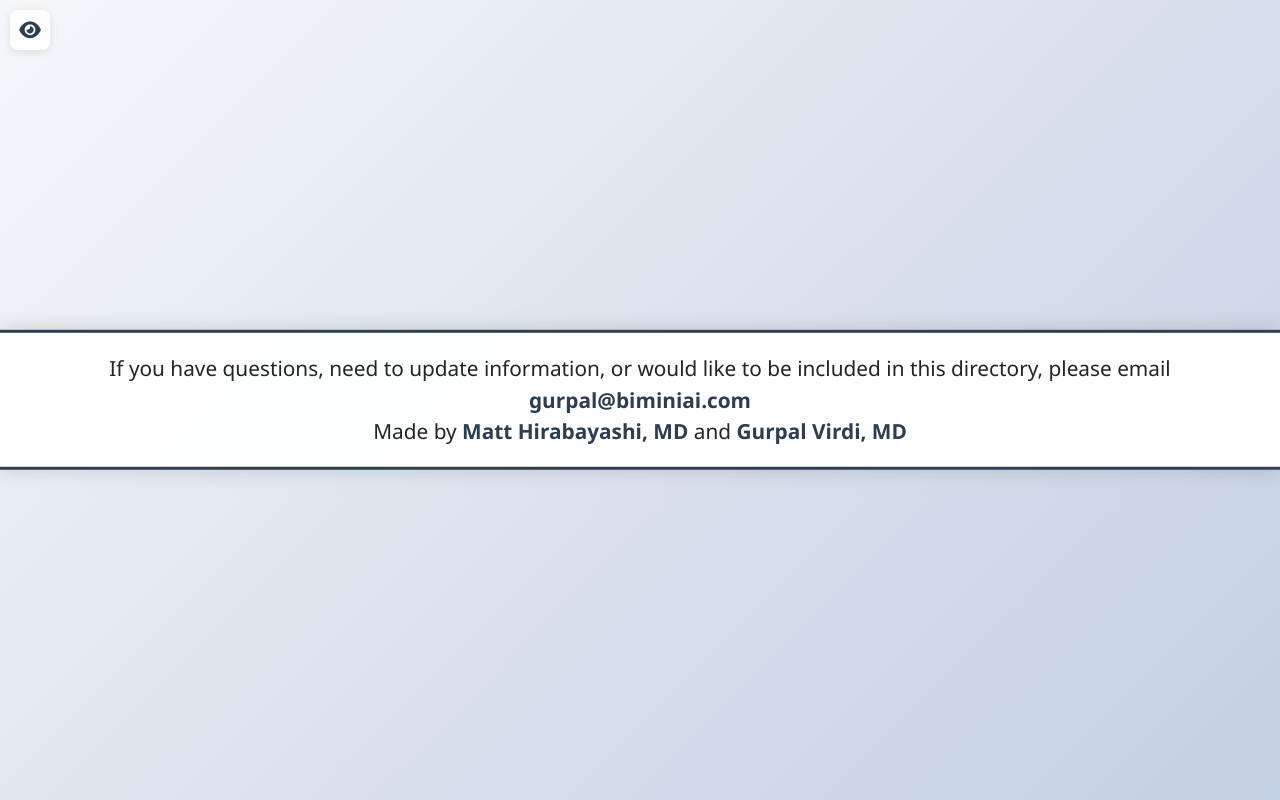
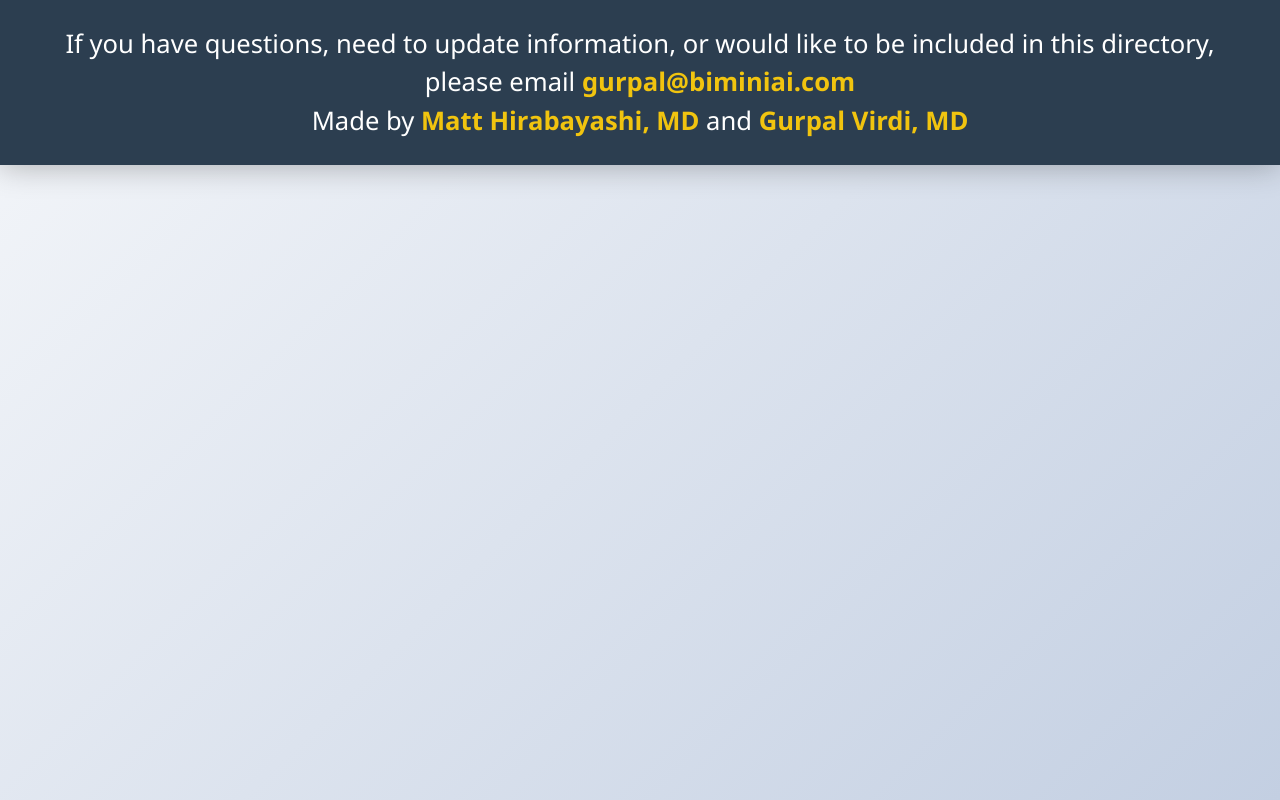
Before and after one commit to eyelabsai/refractivesurgeonfinder, a Flask app: template templates/world_map.html in a window 1280 px wide. Run offline with Flask 3, Linux system fonts and the light colour scheme; the template is opened without the code that fills it, so the values that code supplies are empty.

Commit message:
new commit

```diff
--- a/templates/world_map.html
+++ b/templates/world_map.html
@@ -18,6 +18,7 @@
             width: 100%;
             height: 100vh;
             position: relative;
+            padding-top: 150px;
         }
         .map-control {
             position: absolute;
@@ -80,30 +81,33 @@
         }
 
         .map-footer {
-            position: absolute;
-            bottom: 50%;
+            position: fixed;
+            top: 0;
             left: 0;
             right: 0;
-            background: rgba(255, 255, 255, 0.98);
-            padding: 20px;
+            background: #2c3e50;
+            padding: 25px;
             text-align: center;
-            z-index: 1001;
-            font-size: 1.3rem;
-            box-shadow: 0 0 20px rgba(0,0,0,0.15);
-            border-top: 3px solid #2c3e50;
-            border-bottom: 3px solid #2c3e50;
-            transform: translateY(50%);
+            z-index: 2000;
+            font-size: 1.6rem;
+            box-shadow: 0 0 30px rgba(0,0,0,0.3);
+            color: white;
+            width: 100%;
+        }
+
+        .map-footer p {
+            margin-bottom: 15px;
         }
 
         .map-footer a {
-            color: #2c3e50;
+            color: #f1c40f;
             font-weight: 700;
             text-decoration: none;
         }
 
         .map-footer a:hover {
             text-decoration: underline;
-            color: #1a5276;
+            color: #f39c12;
         }
 
         @media (max-width: 576px) {
@@ -119,9 +123,11 @@
                 padding: 3px 6px;
             }
             .map-footer {
-                bottom: 40%;
-                font-size: 1.1rem;
-                padding: 15px;
+                font-size: 1.3rem;
+                padding: 20px 10px;
+            }
+            .map-container {
+                padding-top: 170px;
             }
         }
     </style>
```
Also changed, not shown: surgeons_with_addresses.csv.
